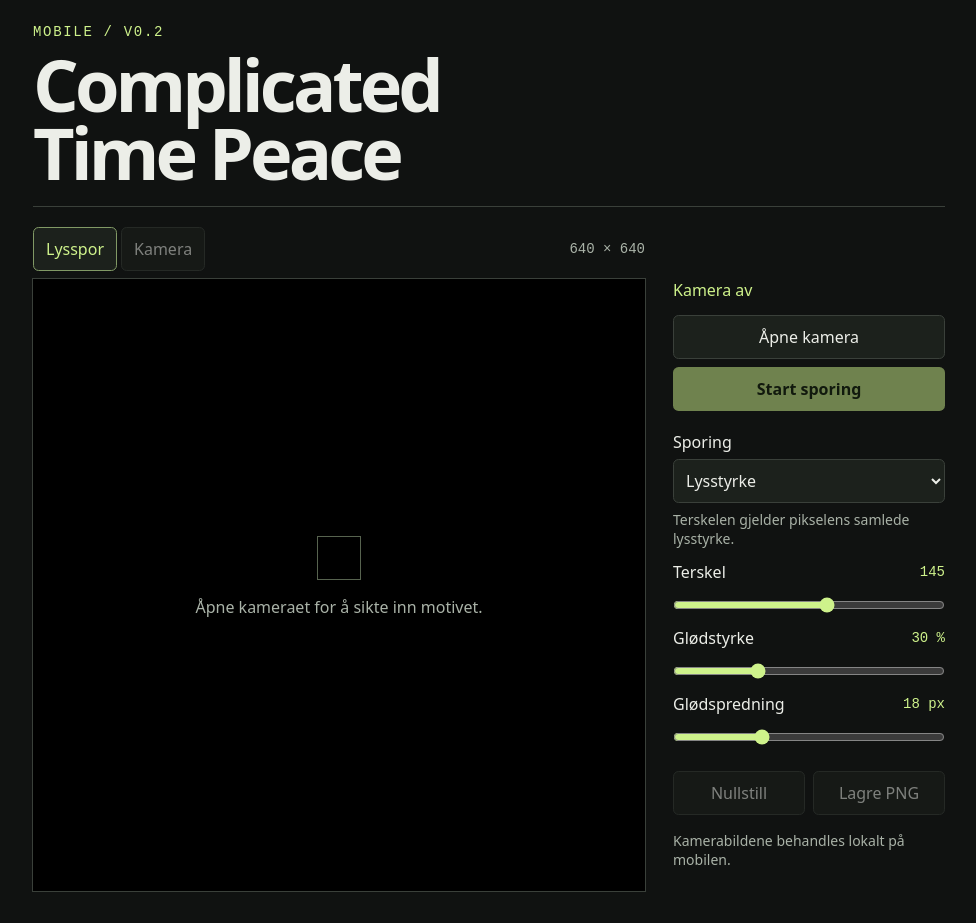
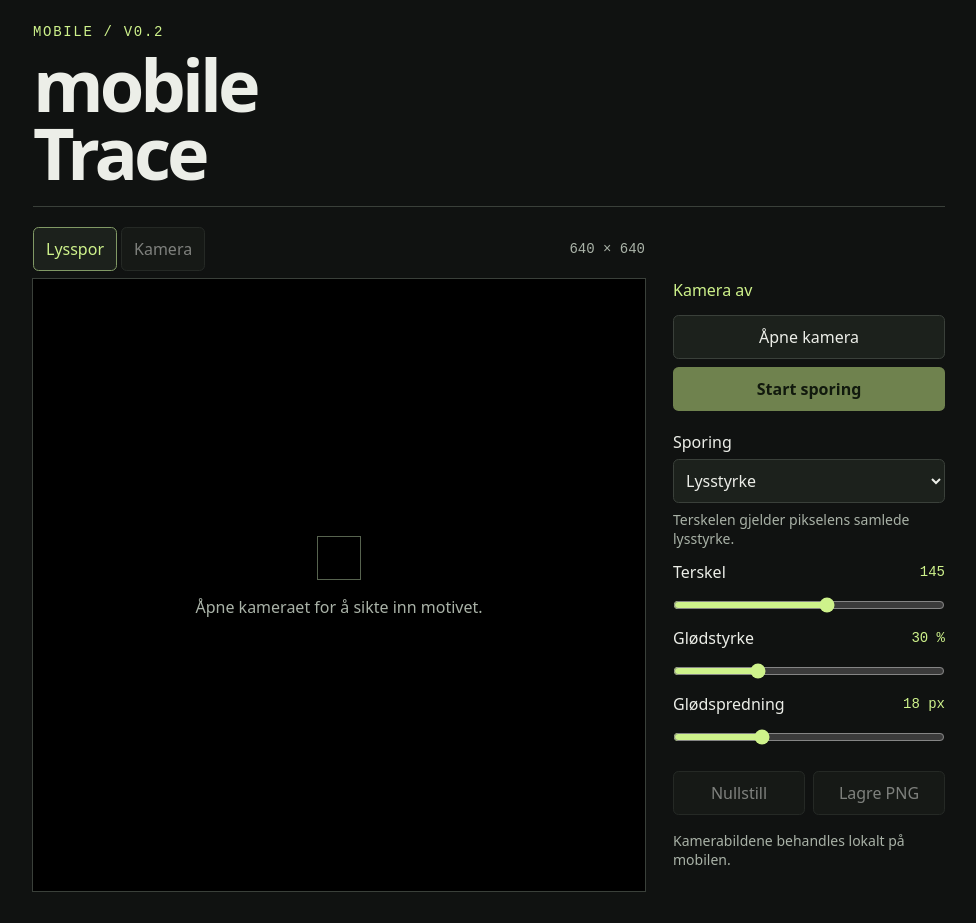
Before and after one commit to Piten/ledtrace, a plain HTML site: page index.html in a window 1280 px wide. Shown: the whole page, without its empty margins (151-1127 px from the left). Drawn offline with Linux system fonts and the light colour scheme.

Commit message:
Update index.html

```diff
--- a/index.html
+++ b/index.html
@@ -13,7 +13,7 @@
   <main>
     <header>
       <p class="version">MOBILE / V0.2</p>
-      <h1>Complicated<br>Time Peace</h1>
+      <h1>mobile<br>Trace</h1>
     </header>
     <div class="workspace">
       <section aria-label="Visning">
```
